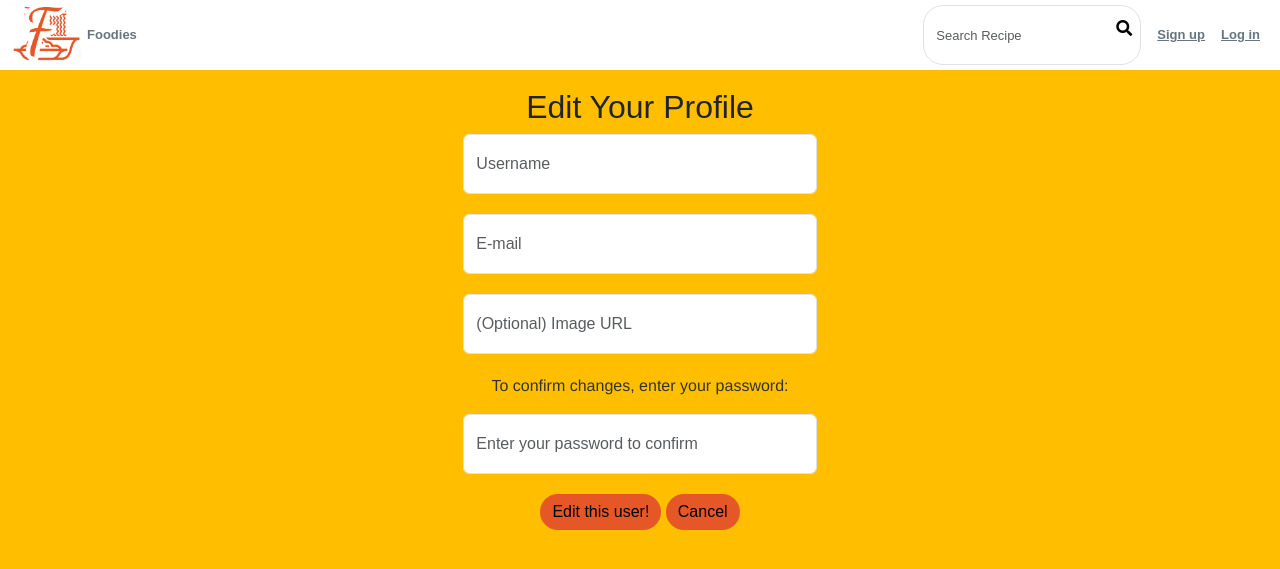
After one commit to Dania-Irshad/Food-App, a Flask app: template templates/edit.html in a window 1280 px wide. The commit adds this page. Shown: the top 569 px of the page. Run offline with Flask 2, Linux system fonts and the light colour scheme; the template is opened without the code that fills it: values that come from a table or form of the project are taken from there, others are empty; some libraries are stand-ins or nearby versions.

Commit message:
add profile pages

```diff
--- a/app.py
+++ b/app.py
@@ -1,7 +1,7 @@
 from flask import Flask, render_template, flash, redirect, session, g, request, url_for
 from flask_debugtoolbar import DebugToolbarExtension
 from sqlalchemy.exc import IntegrityError
-from forms import UserAddForm, LoginForm
+from forms import UserAddForm, LoginForm, UserEditForm
 from models import db, connect_db, User
 import requests
 
@@ -20,33 +20,11 @@ connect_db(app)
 
 
 ##############################################################################
-# Homepage and error pages
-
-@app.route('/')
-def homepage():
-    """Show homepage"""
-    user = g.user
-    if user:
-        res = requests.get("https://www.themealdb.com/api/json/v1/1/categories.php")
-        data = res.json()
-        categories = data.get('categories')
-        return render_template('home.html', user=user, categories=categories)
-    else:
-        return redirect('/login')
-
-@app.errorhandler(404)
-def page_not_found(e):
-    """404 NOT FOUND page."""
-
-    return render_template('404.html'), 404
-
-
-##############################################################################
 # User signup/login/logout
 
 @app.before_request
 def add_user_to_g():
-    """If we're logged in, add curr user to Flask global."""
+    """If user is logged in, add curr user to Flask global."""
 
     if CURR_USER_KEY in session:
         g.user = User.query.get(session[CURR_USER_KEY])
@@ -94,12 +72,12 @@ def signup():
             db.session.commit()
 
         except IntegrityError:
-            flash("Username already taken", 'danger')
+            flash('Username already taken', 'danger')
             return render_template('signup.html', form=form)
 
         do_login(user)
 
-        return redirect("/")
+        return redirect('/')
 
     else:
         return render_template('signup.html', form=form)
@@ -117,10 +95,10 @@ def login():
 
         if user:
             do_login(user)
-            flash(f"Hello, {user.username}!", "success")
-            return redirect("/")
+            flash(f'Hello, {user.username}!', 'success')
+            return redirect('/')
 
-        flash("Invalid credentials.", 'danger')
+        flash('Invalid credentials.', 'danger')
 
     return render_template('login.html', form=form)
 
@@ -135,13 +113,36 @@ def logout():
 
 
 ##############################################################################
+# Homepage and error pages
+
+@app.route('/')
+def homepage():
+    """Display the logged in user homepage"""
+    user = g.user
+    if user:
+        res = requests.get('https://www.themealdb.com/api/json/v1/1/categories.php')
+        data = res.json()
+        categories = data.get('categories')
+        return render_template('home.html', user=user, categories=categories)
+    else:
+        return redirect('/login')
+
+@app.errorhandler(404)
+def page_not_found(e):
+    """404 NOT FOUND page."""
+
+    return render_template('404.html'), 404
+
+
+##############################################################################
 # Recipes
 
 @app.route('/category/<category_name>')
 def get_category(category_name):
+    """Display all recipes the selected category"""
     user = g.user
     if user:
-        res = requests.get(f"https://www.themealdb.com/api/json/v1/1/filter.php",
+        res = requests.get(f'https://www.themealdb.com/api/json/v1/1/filter.php',
                            params={'c': category_name})
         data = res.json()
         recipes = data.get('meals')
@@ -149,21 +150,13 @@ def get_category(category_name):
     else:
         return redirect('/login')
 
-@app.route('/recipe', methods=['POST'])
-def search():
-    user = g.user
-    if user:
-        search_value = request.form['s']
-        return redirect(url_for('get_recipe', recipe_name=search_value))
-    else:
-        return redirect('/login')
-
 
 @app.route('/recipe/<recipe_name>')
 def get_recipe(recipe_name):
+    """Display the selected recipe"""
     user = g.user
     if user:
-        res = requests.get(f"https://www.themealdb.com/api/json/v1/1/search.php",
+        res = requests.get(f'https://www.themealdb.com/api/json/v1/1/search.php',
                            params={'s': recipe_name})
         data = res.json()
         recipe = data.get('meals')[0]
@@ -184,8 +177,82 @@ def get_recipe(recipe_name):
 
 @app.route('/about')
 def about():
+    """Display the about page."""
     user = g.user
     if user:
         return render_template('about.html')
     else:
         return redirect('/login')
+
+@app.route('/recipe', methods=['POST'])
+def search():
+    """Search a recipe"""
+    user = g.user
+    if user:
+        search_value = request.form['s']
+        return redirect(url_for('get_recipe', recipe_name=search_value))
+    else:
+        return redirect('/login')
+
+@app.route('/user/<int:user_id>')
+def user_profile(user_id):
+    """Display user profile."""
+    user = g.user
+    if user:
+        curr_user = User.query.get_or_404(user_id)
+        if curr_user == user:
+            return render_template('profile.html', user=user)
+        else:
+            return redirect('/')
+    else:
+        return redirect('/login')
+
+
+##############################################################################
+# Profile
+
+@app.route('/user/<int:user_id>/edit', methods=["GET", "POST"])
+def edit_profile(user_id):
+    """Edit user profile."""
+    user = g.user
+    if user:
+        curr_user = User.query.get_or_404(user_id)
+        if curr_user == user:
+            form = UserEditForm(obj=user)
+            if form.validate_on_submit():
+                if User.authenticate(user.username, form.password.data):
+                    try:
+                        user.username=form.username.data,
+                        user.email=form.email.data,
+                        user.image_url=form.image_url.data or User.image_url.default.arg
+                        db.session.commit()
+                    except IntegrityError:
+                        flash('Username already taken', 'danger')
+                        db.session.rollback()
+                        return render_template('edit.html', form=form, user=user)
+                    return redirect(f'/user/{user.id}')
+                else:
+                    flash('Wrong Password.', 'danger')
+                    return render_template('edit.html', form=form, user=user)
+            return render_template('edit.html', form=form, user=user)
+        else:
+            return redirect('/')
+    else:
+        return redirect('/login')
+
+
+@app.route('/user/<int:user_id>/delete', methods=["GET", "POST"])
+def delete_user(user_id):
+    """Delete user"""
+    user = g.user
+    if user:
+        curr_user = User.query.get_or_404(user_id)
+        if curr_user == user:
+            do_logout()
+            db.session.delete(g.user)
+            db.session.commit()
+            return redirect('/signup')
+        else:
+            return redirect('/')
+    else:
+        return redirect('/login')
--- a/static/style.css
+++ b/static/style.css
@@ -61,6 +61,7 @@ iframe {
   border-radius: 50px;
   margin-bottom: 10px;
   background-color: #e65728;
+  color: black !important;
 }
 
 .btn:hover {
@@ -210,7 +211,7 @@ nav+.container {
 
 /* ========================== Signup/Login */
 
-p {
+#create-account-wrap p, #login-account-wrap p {
   position: relative;
 }
 
@@ -240,7 +241,8 @@ input {
   border-radius: 4px;
 }
 
-#create-account-wrap {
+#create-account-wrap,
+#login-account-wrap {
   background-color: #eeedf1;
   color: #8a8b8e;
   font-size: 14px;
@@ -250,14 +252,6 @@ input {
 }
 
 /* ========================== Homepage */
-
-#warbler-hero {
-  height: 360px;
-  margin-top: -16px;
-  opacity: 0.7;
-  background-size: cover;
-  background-position: top center;
-}
 
 .full-width {
   width: 100vw;
@@ -294,6 +288,8 @@ input {
   box-shadow: 0 4px 8px 0 rgba(0, 0, 0, 0.2);
   transition: 0.3s;
   margin: 10px;
+  background-color: transparent;
+  border-color: transparent;
 }
 
 .card:hover {
@@ -354,3 +350,10 @@ input {
   display: block;
   margin: 20px auto 30px;
 }
+
+.profile-name {
+  font-size: 36px;
+  font-weight: bold;
+  margin-top: 20px;
+  cursor: default;
+}
--- a/templates/base.html
+++ b/templates/base.html
@@ -39,11 +39,11 @@
         <li><a href="/login">Log in</a></li>
         {% else %}
         <li>
-          <a href="/users/{{ g.user.id }}">
+          <a href="/user/{{ g.user.id }}">
             <img src="{{ g.user.image_url }}" alt="{{ g.user.username }}">
           </a>
         </li>
-        <li><a href="#">Favorites</a></li>
+        <li><a href="/favorites">Favorites</a></li>
         <li><a href="/about">About</a></li>
         <li><a href="/logout">Log out</a></li>
         {% endif %}
--- /dev/null
+++ b/templates/edit.html
@@ -0,0 +1,36 @@
+{% extends 'base.html' %}
+
+{% block content %}
+
+  <div class="row justify-content-md-center">
+    <div class="col-md-4">
+      <h2 class="join-message">Edit Your Profile</h2>
+      <form method="POST" id="user_form">
+        {{ form.hidden_tag() }}
+
+        {% for field in form if field.widget.input_type != 'hidden' and field.name != 'password' %}
+          {% for error in field.errors %}
+            <span class="text-danger">{{ error }}</span>
+          {% endfor %}
+          {{ field(placeholder=field.label.text, class="form-control") }}
+        {% endfor %}
+
+        <p>To confirm changes, enter your password:</p>
+        {% if form.password.errors %}
+          {% for error in form.password.errors %}
+            <span class="text-danger">
+            {{ error }}
+          </span>
+          {% endfor %}
+        {% endif %}
+        {{ form.password(placeholder="Enter your password to confirm", class="form-control") }}
+
+        <div class="edit-btn-area">
+          <button class="btn btn-success">Edit this user!</button>
+          <a href="/user/{{ user.id }}" class="btn">Cancel</a>
+        </div>
+      </form>
+    </div>
+  </div>
+
+{% endblock %}
--- a/templates/login.html
+++ b/templates/login.html
@@ -20,8 +20,7 @@
     <button class="btn btn-primary btn-block btn-lg">Log in</button>
   </form>
   <div id="create-account-wrap">
-    <p>Don't have an account? <a href="/signup">Sign Up!</a>
-    <p>
+    <p>Don't have an account? <a href="/signup">Sign Up!</a></p>
   </div>
 </div>
 
--- a/templates/signup.html
+++ b/templates/signup.html
@@ -18,9 +18,8 @@
 
     <button class="btn btn-primary btn-block btn-lg">Sign me up!</button>
   </form>
-  <div id="create-account-wrap">
-    <p>Already have an account? <a href="/login">Log in!</a>
-    <p>
+  <div id="login-account-wrap">
+    <p>Already have an account? <a href="/login">Log in!</a></p>
   </div>
 </div>
 
```
Also changed, not shown: templates/profile.html (+9 -12 lines), templates/favorites.html (added), 2 other files.
